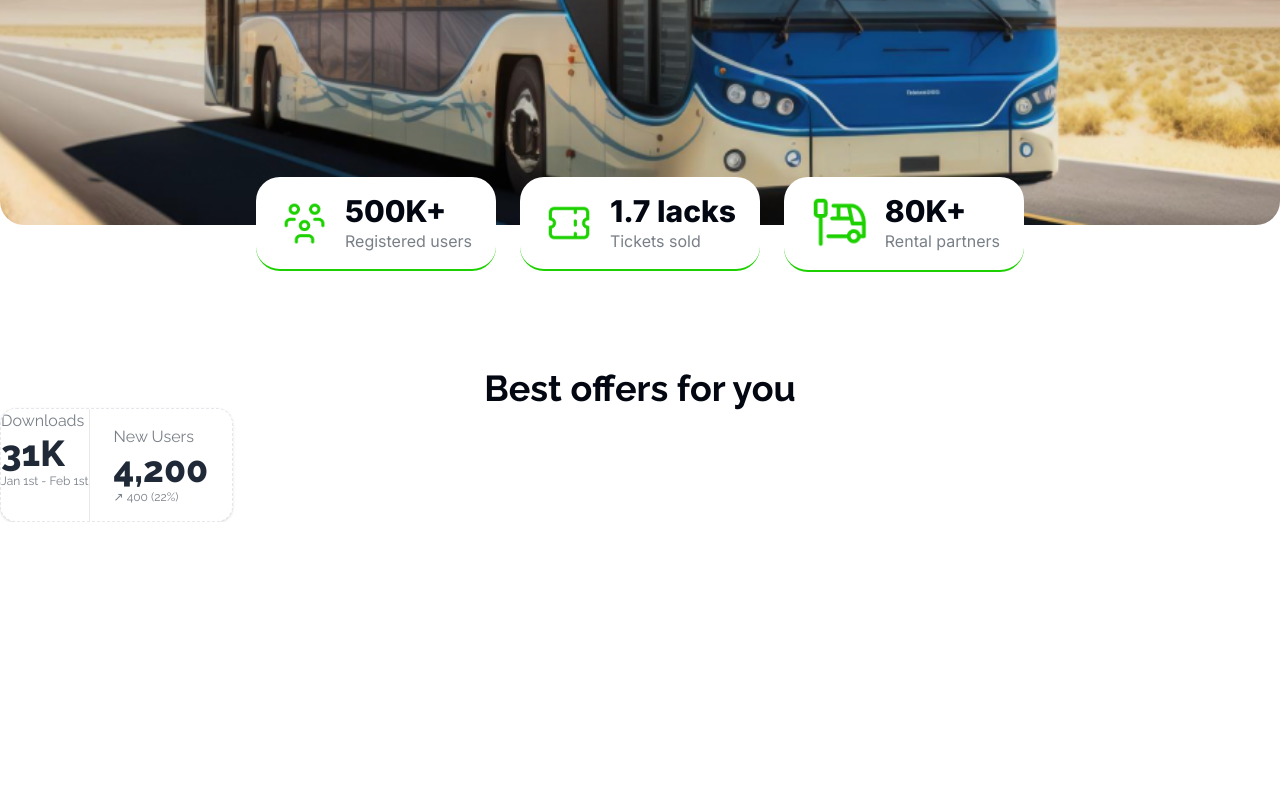
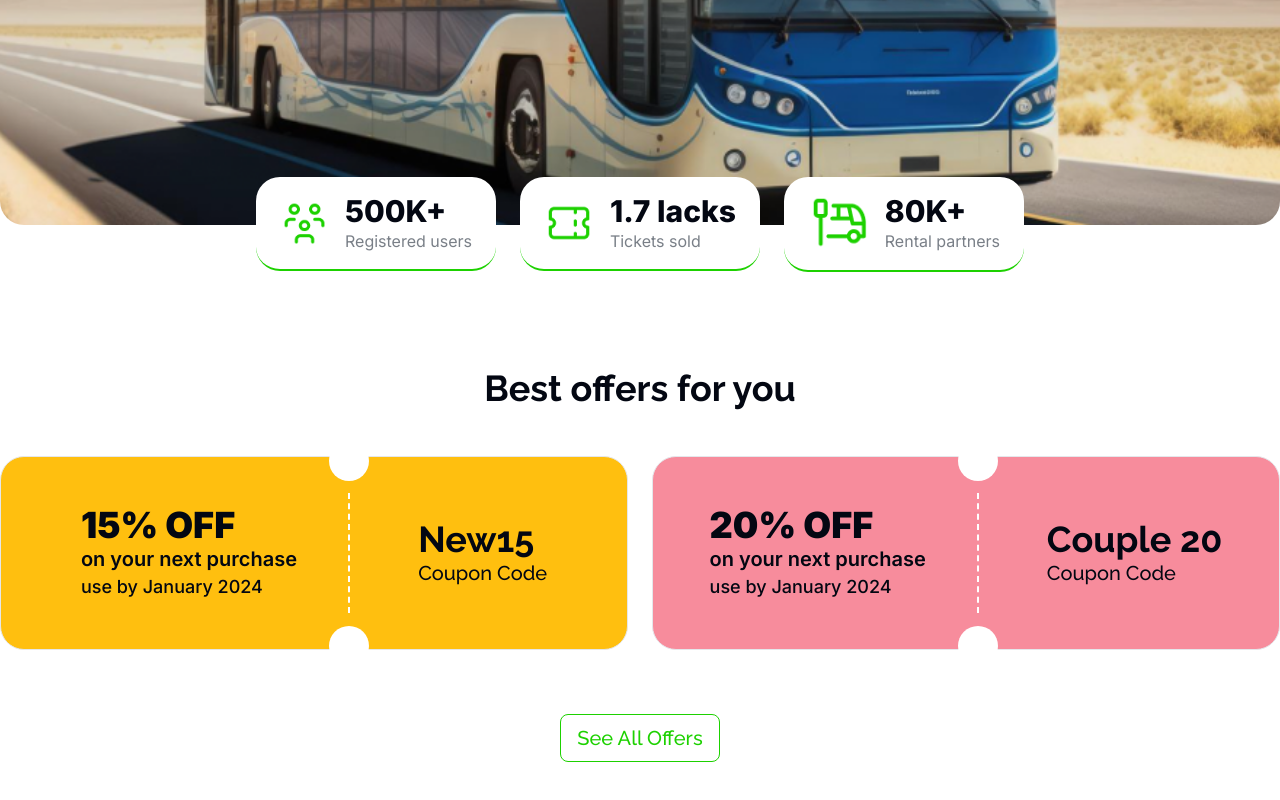
Before and after one commit to sumaiya0afrin/p-paribahan, a plain HTML site: page index.html in a window 1280 px wide. Shown: the part 671-1471 px from the top of the page. Before the commit the page ends 1193 px from the top, so only its background shows below. Drawn offline with nearby package versions, Linux system fonts and the light colour scheme.

Commit message:
added offer section

```diff
--- a/index.html
+++ b/index.html
@@ -31,6 +31,8 @@
               clifford: "#da373d",
               primary: "#1DD100",
               secondary: "#030712",
+              offer: "#FFBF0F",
+              offer2: "#F78C9C",
             },
             fontFamily: {
               Raleway: "Raleway",
@@ -170,24 +172,79 @@
       <!-- banner ends -->
 
       <!-- offer starts  -->
-      <section class="mt-24 text-secondary">
-        <h2 class="text-center text-4xl font-bold">Best offers for you</h2>
-        <div class="">
+      <section class="mt-12 lg:mt-24 text-secondary mb-24">
+        <h2 class="text-center text-3xl lg:text-4xl font-bold mb-6 lg:mb-12">
+          Best offers for you
+        </h2>
+        <div class="flex gap-6 lg:flex-row flex-col mb-8 lg:mb-16">
+          <!-- coupon-1  -->
           <div
-            class="stats stats-vertical lg:stats-horizontal shadow border border-dashed"
+            class="border flex gap-0 lg:gap-8 bg-offer rounded-3xl justify-center items-center w-full px-5 lg:px-0"
           >
-            <div class="">
-              <div class="stat-title">Downloads</div>
-              <div class="stat-value">31K</div>
-              <div class="stat-desc">Jan 1st - Feb 1st</div>
+            <div class="lg:py-12 font-Inter">
+              <h4 class="text-2xl lg:text-4xl font-black">15% OFF</h4>
+              <p class="text-base lg:text-xl font-semibold">
+                on your next purchase
+              </p>
+              <p class="text-xs lg:text-lg font-medium">use by January 2024</p>
+            </div>
+            <!-- dashed border  -->
+
+            <div class="relative whitespace-break-spaces">
+              <div
+                class="w-10 h-10 bg-white rounded-full absolute -top-5 lg:-top-[52px]"
+              ></div>
+              <span
+                class="border-r-2 border-dashed h-full w-full border-white absolute top-0 -left-6 lg:-left-9"
+              ></span>
+              <div
+                class="w-10 h-10 bg-white rounded-full absolute top-[195px] lg:top-[133px]"
+              ></div>
             </div>
 
-            <div class="stat">
-              <div class="stat-title">New Users</div>
-              <div class="stat-value">4,200</div>
-              <div class="stat-desc">↗︎ 400 (22%)</div>
+            <div class="">
+              <h4 class="text-2xl lg:text-4xl font-bold">New15</h4>
+              <p class="text-base lg:text-xl font-medium">Coupon Code</p>
             </div>
           </div>
+          <!-- coupon-2  -->
+          <div
+            class="border flex gap-0 lg:gap-8 bg-offer2 rounded-3xl justify-center items-center w-full px-5 lg:px-0"
+          >
+            <div class="lg:py-12 font-Inter">
+              <h4 class="text-2xl lg:text-4xl font-black">20% OFF</h4>
+              <p class="text-base lg:text-xl font-semibold">
+                on your next purchase
+              </p>
+              <p class="text-xs lg:text-lg font-medium">use by January 2024</p>
+            </div>
+            <!-- dashed border  -->
+
+            <div class="relative whitespace-break-spaces">
+              <div
+                class="w-10 h-10 bg-white rounded-full absolute -top-5 lg:-top-[52px]"
+              ></div>
+              <span
+                class="border-r-2 border-dashed h-full w-full border-white absolute top-0 -left-6 lg:-left-9"
+              ></span>
+              <div
+                class="w-10 h-10 bg-white rounded-full absolute top-[195px] lg:top-[133px]"
+              ></div>
+            </div>
+
+            <div class="">
+              <h4 class="text-xl lg:text-4xl font-bold">Couple 20</h4>
+              <p class="text-base lg:text-xl font-medium">Coupon Code</p>
+            </div>
+          </div>
+        </div>
+        <!-- button  -->
+        <div class="text-center">
+          <a
+            class="capitalize btn btn-outline border-primary text-primary text-base lg:text-xl font-medium"
+          >
+            see all offers
+          </a>
         </div>
       </section>
       <!-- offer ends  -->
```
